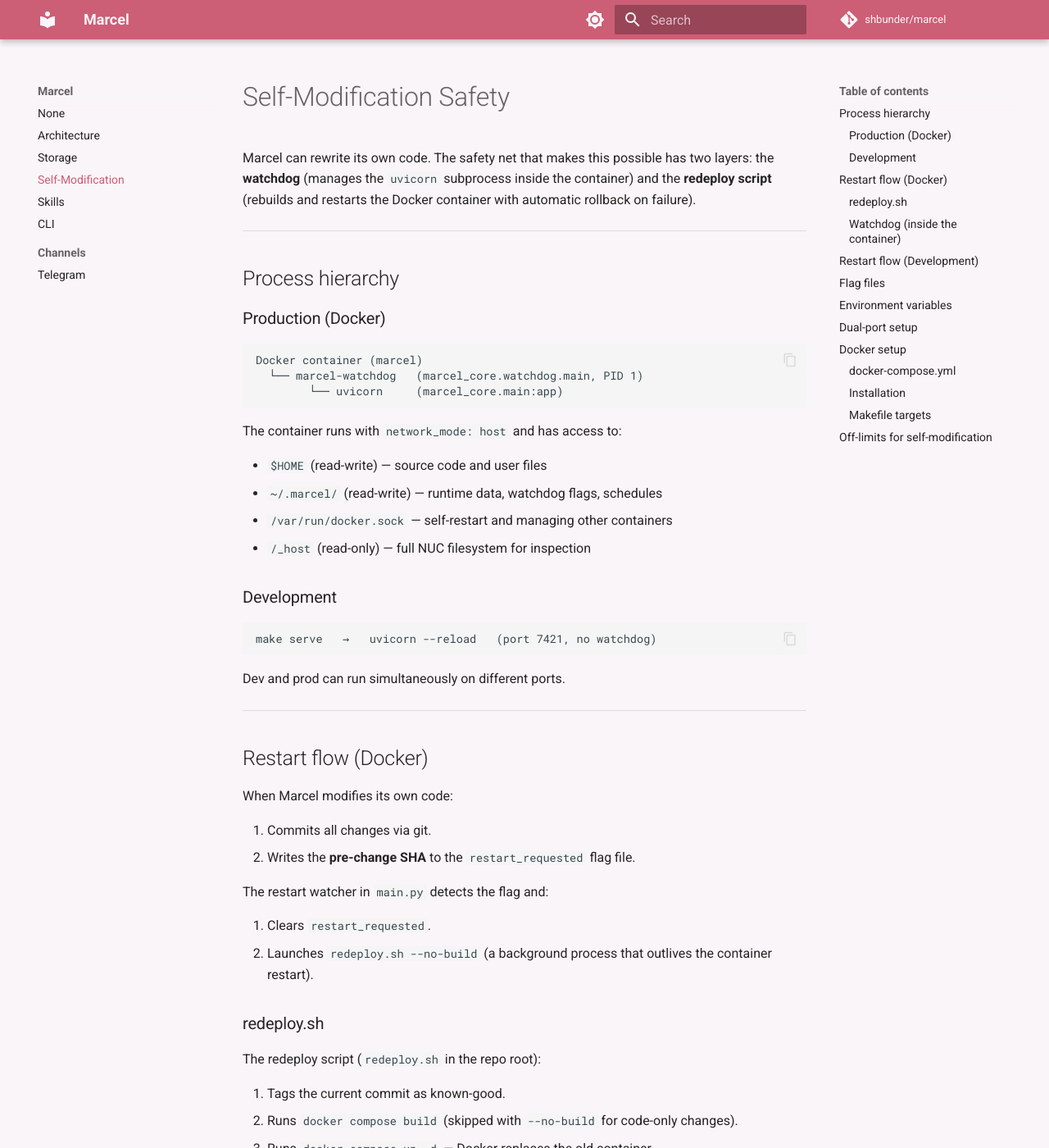
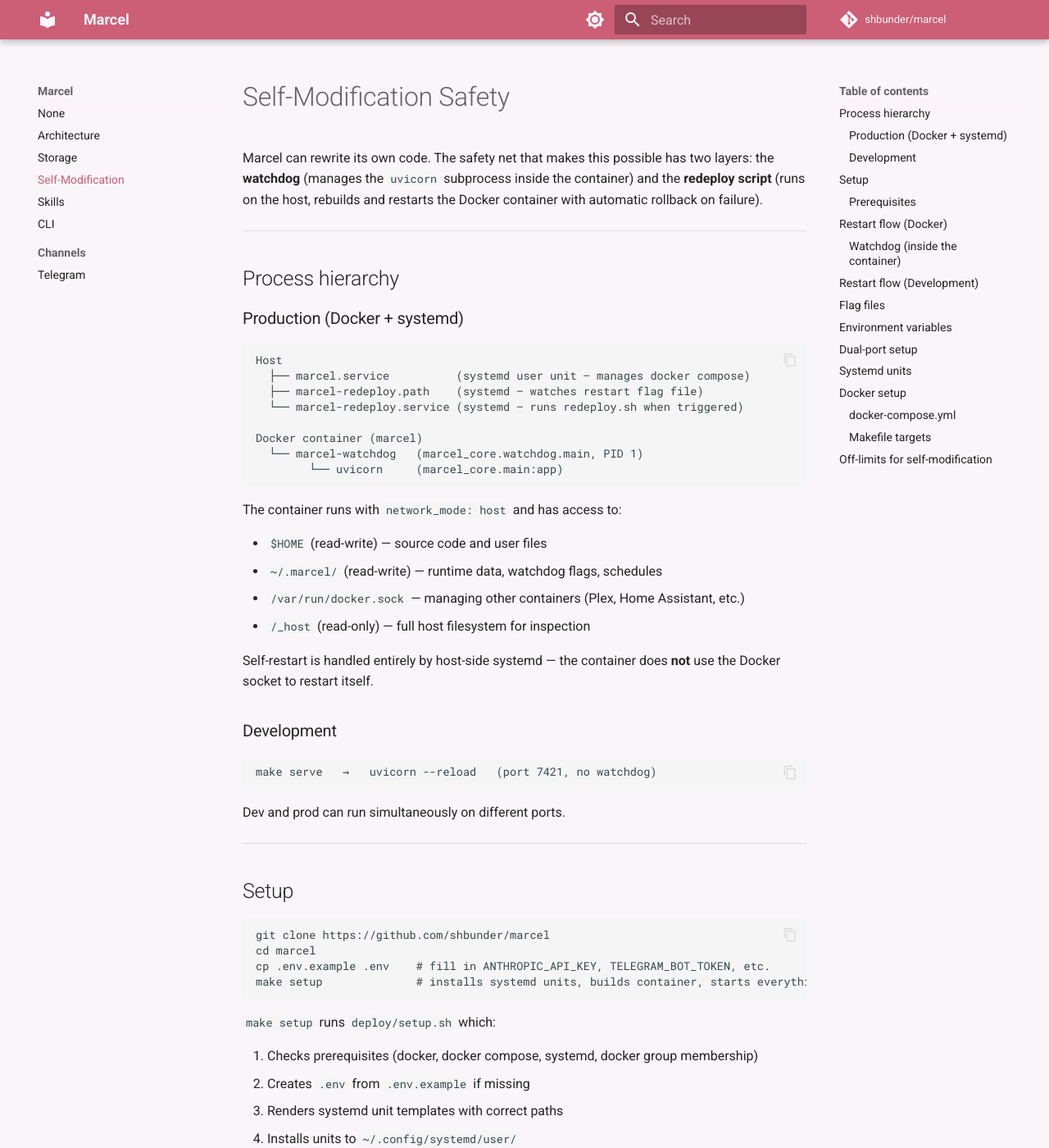
Before and after one commit to shbunder/marcel, an MkDocs documentation site: the page built from docs/self-modification.md, in a window 1280 px wide and 1400 px high. Shown: the whole window at 82% size. Built offline with MkDocs 1.6.1 and Material for MkDocs 9.7.7, drawn with Linux system fonts in a browser that asks for light colours; comment, search, counter and statistics services are not loaded; some of the changed text lies outside the part shown.

Commit message:
🔧 [ISSUE-027] impl: systemd-based deploy infrastructure
Move self-restart from inside the container to host-side systemd path
unit. Container keeps Docker socket for managing other containers
(Plex, etc.) but no longer restarts itself.

New: make setup / make teardown as single-command entry points.

Co-Authored-By: Claude Opus 4.6 <noreply@anthropic.com>

````diff
--- a/docker-compose.yml
+++ b/docker-compose.yml
@@ -25,7 +25,8 @@ services:
       # Claude SDK auth (OAuth credentials from host's `claude login`)
       - ${HOME}/.claude:/home/marcel/.claude
       - ${HOME}/.claude.json:/home/marcel/.claude.json
-      # Docker socket — so Marcel can restart itself and manage other containers
+      # Docker socket — for managing other containers (Plex, Home Assistant, etc.)
+      # Self-restart is handled by host-side systemd, not via this socket.
       - /var/run/docker.sock:/var/run/docker.sock
       # Host filesystem — read-only for inspecting logs, configs, etc.
       - /:/_host:ro
--- a/docs/self-modification.md
+++ b/docs/self-modification.md
@@ -2,16 +2,21 @@
 
 Marcel can rewrite its own code.  The safety net that makes this possible has
 two layers: the **watchdog** (manages the `uvicorn` subprocess inside the
-container) and the **redeploy script** (rebuilds and restarts the Docker
-container with automatic rollback on failure).
+container) and the **redeploy script** (runs on the host, rebuilds and restarts
+the Docker container with automatic rollback on failure).
 
 ---
 
 ## Process hierarchy
 
-### Production (Docker)
+### Production (Docker + systemd)
 
 ```
+Host
+  ├── marcel.service          (systemd user unit — manages docker compose)
+  ├── marcel-redeploy.path    (systemd — watches restart flag file)
+  └── marcel-redeploy.service (systemd — runs redeploy.sh when triggered)
+
 Docker container (marcel)
   └── marcel-watchdog   (marcel_core.watchdog.main, PID 1)
         └── uvicorn     (marcel_core.main:app)
@@ -21,8 +26,11 @@ The container runs with `network_mode: host` and has access to:
 
 - `$HOME` (read-write) — source code and user files
 - `~/.marcel/` (read-write) — runtime data, watchdog flags, schedules
-- `/var/run/docker.sock` — self-restart and managing other containers
-- `/_host` (read-only) — full NUC filesystem for inspection
+- `/var/run/docker.sock` — managing other containers (Plex, Home Assistant, etc.)
+- `/_host` (read-only) — full host filesystem for inspection
+
+Self-restart is handled entirely by host-side systemd — the container does
+**not** use the Docker socket to restart itself.
 
 ### Development
 
@@ -34,30 +42,57 @@ Dev and prod can run simultaneously on different ports.
 
 ---
 
+## Setup
+
+```bash
+git clone https://github.com/shbunder/marcel
+cd marcel
+cp .env.example .env    # fill in ANTHROPIC_API_KEY, TELEGRAM_BOT_TOKEN, etc.
+make setup              # installs systemd units, builds container, starts everything
+```
+
+`make setup` runs `deploy/setup.sh` which:
+
+1. Checks prerequisites (docker, docker compose, systemd, docker group membership)
+2. Creates `.env` from `.env.example` if missing
+3. Renders systemd unit templates with correct paths
+4. Installs units to `~/.config/systemd/user/`
+5. Enables and starts the service + restart watcher
+6. Waits for the health check to pass
+
+To tear down: `make teardown` (stops everything, removes systemd units, preserves data).
+
+### Prerequisites
+
+- Docker with Compose plugin (`docker compose version`)
+- Current user in the `docker` group
+- systemd user session (enabled on most modern Linux distros)
+- Recommended: `sudo loginctl enable-linger $USER` so Marcel runs even when you're logged out
+
+---
+
 ## Restart flow (Docker)
 
 When Marcel modifies its own code:
 
 1. Commits all changes via git.
-2. Writes the **pre-change SHA** to the `restart_requested` flag file.
+2. Calls `request_restart(pre_change_sha)` which writes the SHA to
+   `~/.marcel/watchdog/restart_requested`.
 
-The restart watcher in `main.py` detects the flag and:
+The host-side systemd path unit (`marcel-redeploy.path`) detects the flag file
+and triggers `marcel-redeploy.service`, which runs `redeploy.sh`:
 
-1. Clears `restart_requested`.
-2. Launches `redeploy.sh --no-build` (a background process that outlives the
-   container restart).
+1. Clears the `restart_requested` flag.
+2. Records the current commit as known-good.
+3. Runs `docker compose build` (rebuilds the image with new code).
+4. Runs `docker compose up -d` (restarts the container).
+5. Polls `GET http://localhost:7420/health` for up to 60 seconds.
+6. **If healthy**: writes `"ok"` to `~/.marcel/watchdog/restart_result`.
+7. **If unhealthy**: reverts to the known-good commit, rebuilds, restarts,
+   and writes `"rolled_back"` or `"rollback_failed"`.
 
-### redeploy.sh
-
-The redeploy script (`redeploy.sh` in the repo root):
-
-1. Tags the current commit as known-good.
-2. Runs `docker compose build` (skipped with `--no-build` for code-only changes).
-3. Runs `docker compose up -d` — Docker replaces the old container.
-4. Polls `GET http://localhost:7420/health` for up to 60 seconds.
-5. **If healthy**: writes `"ok"` to `~/.marcel/watchdog/restart_result`.
-6. **If unhealthy**: reverts to the known-good commit, rebuilds, restarts,
-   and writes `"rolled_back"` or `"rollback_failed"`.
+Because `redeploy.sh` runs on the host (not inside the container), the rollback
+logic works reliably — it survives the container restart.
 
 ### Watchdog (inside the container)
 
@@ -86,14 +121,18 @@ Flag files live at `~/.marcel/watchdog/` (or `$MARCEL_DATA_DIR/watchdog/`).
 
 | File | Writer | Reader | Contents |
 |------|--------|--------|----------|
-| `restart_requested` | agent | watchdog / main.py | pre-change git SHA (plain text) |
-| `restart_result` | watchdog / redeploy.sh | agent | `"ok"`, `"rolled_back"`, or `"rollback_failed"` |
+| `restart_requested` | agent | systemd path unit / main.py | pre-change git SHA (plain text) |
+| `restart_result` | redeploy.sh / watchdog | agent | `"ok"`, `"rolled_back"`, or `"rollback_failed"` |
 
 All writes use an **atomic write-to-temp-then-rename** pattern so neither side
 ever reads a partially-written file.
 
-The agent API for triggering a restart lives in
-`src/marcel_core/agent/runner.py` → `request_restart(pre_change_sha)`.
+The agent API for triggering a restart:
+
+```python
+from marcel_core.watchdog.flags import request_restart
+request_restart(pre_change_sha)
+```
 
 ---
 
@@ -112,11 +151,32 @@ The agent API for triggering a restart lives in
 
 | Mode | Port | How to start | How to connect |
 |------|------|-------------|----------------|
-| Production (Docker) | 7420 | `docker compose up -d` | `marcel` |
+| Production (Docker) | 7420 | `make setup` | `marcel` |
 | Development | 7421 (configurable) | `make serve` | `marcel --dev` |
 
 Both can run simultaneously. The dev port can be overridden via
 `MARCEL_DEV_PORT` in the Makefile or `dev_port` in `~/.marcel/config.toml`.
+
+---
+
+## Systemd units
+
+All units are user-level (`~/.config/systemd/user/`) — no root access needed.
+
+| Unit | Type | Purpose |
+|------|------|---------|
+| `marcel.service` | oneshot (RemainAfterExit) | Runs `docker compose up -d --build` |
+| `marcel-redeploy.path` | path | Watches `restart_requested` flag file |
+| `marcel-redeploy.service` | oneshot | Runs `redeploy.sh` when triggered |
+
+Useful commands:
+
+```bash
+systemctl --user status marcel              # container status
+systemctl --user restart marcel             # manual restart (full rebuild)
+systemctl --user status marcel-redeploy.path  # is the watcher active?
+journalctl --user -u marcel-redeploy -f     # follow redeploy logs
+```
 
 ---
 
@@ -127,33 +187,21 @@ Both can run simultaneously. The dev port can be overridden via
 The compose file lives in the repo root and defines the `marcel` service with:
 
 - `network_mode: host` — full LAN/internet access
-- Docker socket mount — self-restart and managing other containers (Plex, etc.)
+- Docker socket mount — for managing other containers (Plex, etc.), **not** for self-restart
 - Source code bind-mount (read-write) — Marcel can edit its own code
 - `~/.marcel/` bind-mount — persistent runtime data
-- `/_host` (read-only) — NUC filesystem for inspection
-
-### Installation
-
-```bash
-./install.sh --server     # installs CLI + bootstraps Docker server
-```
-
-Or manually:
-
-```bash
-docker compose build
-docker compose up -d
-docker compose logs -f marcel   # follow logs
-```
+- `/_host` (read-only) — host filesystem for inspection
 
 ### Makefile targets
 
 ```bash
-make docker-build      # build image
-make docker-up         # start container
+make setup             # full setup (systemd + Docker, one command)
+make teardown          # stop everything, remove systemd units
+make docker-build      # build image only
+make docker-up         # start container only
 make docker-down       # stop container
 make docker-logs       # tail logs
-make docker-restart    # rebuild + restart with rollback
+make docker-restart    # rebuild + restart via redeploy.sh
 ```
 
 ---
@@ -166,7 +214,8 @@ self-modification was safe, and modifying it mid-flight would remove the safety
 guarantee.  If a change to the watchdog itself is required, it must be done by
 a human developer with a manual restart.
 
-`redeploy.sh` is similarly critical — it orchestrates the container restart and
-rollback. Changes to it should be reviewed carefully.
+`redeploy.sh` and the systemd unit templates in `deploy/` are similarly
+critical — they orchestrate the container restart and rollback. Changes to them
+should be reviewed carefully.
 
 The restriction is documented in CLAUDE.md under *Self-Modification Safety*.
````
Also changed, not shown: other parts of docs/self-modification.md (+3 -3 lines), project/CLAUDE.md (+5 -3 lines), project/issues/wip/ISSUE-027-systemd-deploy-infrastructure.md (renamed from project/issues/open/ISSUE-027-systemd-deploy-infrastructure.md, +31 -12 lines), 10 other files.
